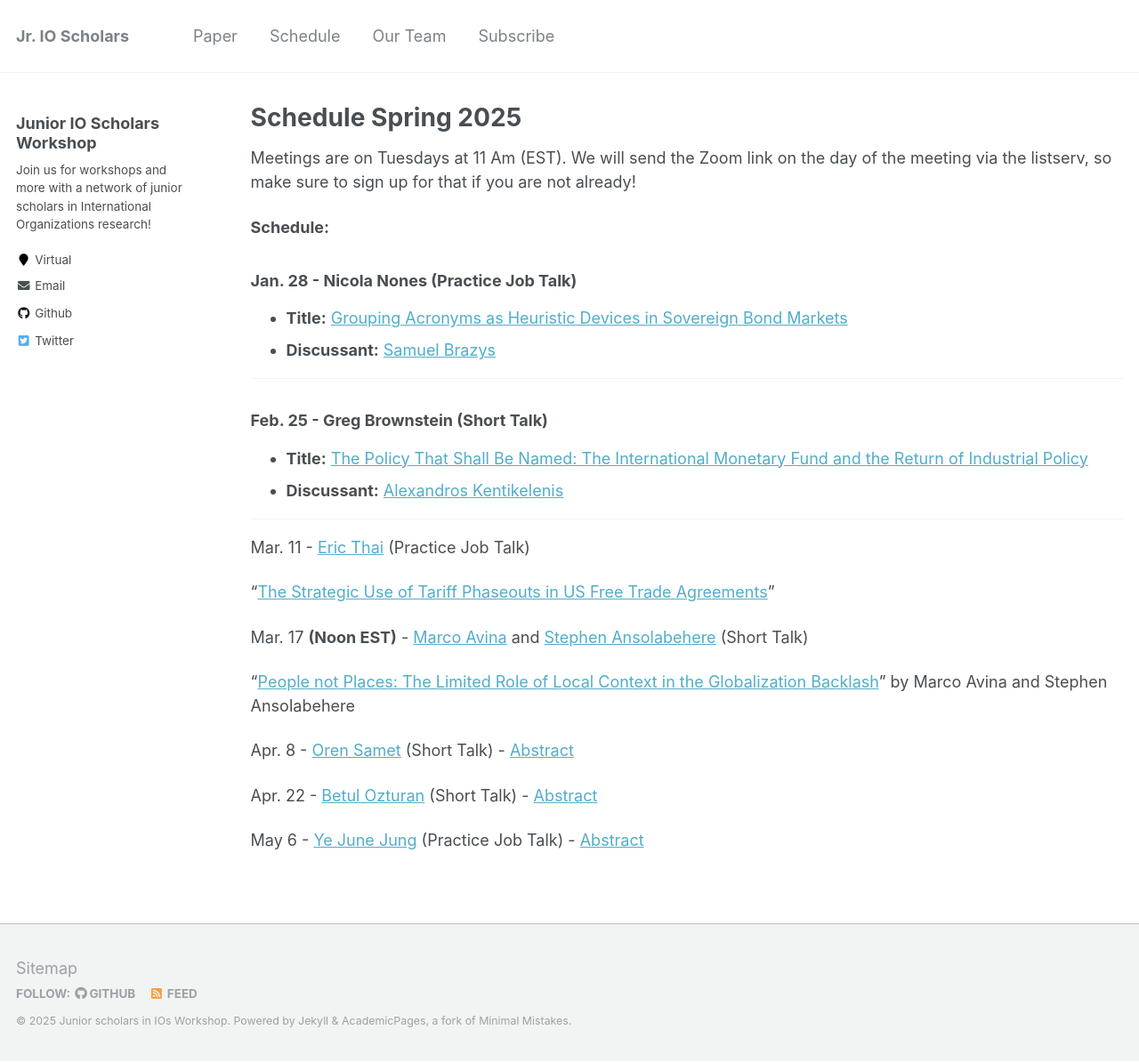
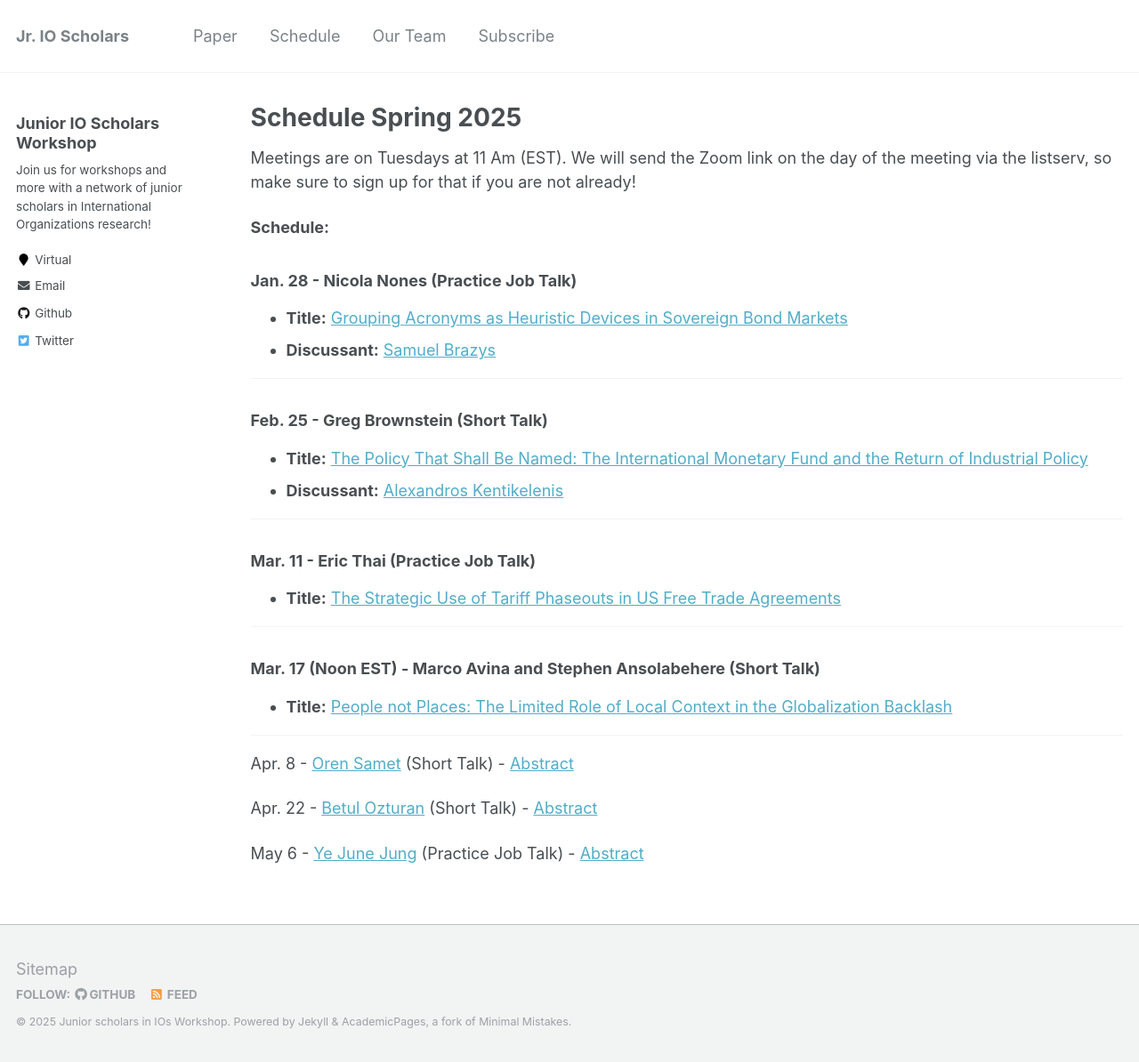
Before and after one commit to IO-workshop/IO-workshop.github.io, a Jekyll site: the page built from _pages/schedule.md, in a window 1280 px wide and 1194 px high. Shown: the whole window at 89% size. Built offline with Jekyll 4.4.1, drawn with Linux system fonts in a browser that asks for light colours.

Commit message:
Update schedule.md

```diff
--- a/_pages/schedule.md
+++ b/_pages/schedule.md
@@ -22,14 +22,17 @@ Meetings are on Tuesdays at 11 Am (EST). We will send the Zoom link on the day o
 
 ---
 
-Mar. 11 - [Eric Thai](https://www.linkedin.com/in/ericthai98/) (Practice Job Talk)
+### Mar. 11 - Eric Thai (Practice Job Talk)
 
-"[The Strategic Use of Tariff Phaseouts in US Free Trade Agreements](https://io-workshop.github.io/files/25.2.19.JMP_Feb2025_draft.pdf)"
+- **Title:** [The Strategic Use of Tariff Phaseouts in US Free Trade Agreements](https://io-workshop.github.io/files/25.2.19.JMP_Feb2025_draft.pdf)
 
+---
 
-Mar. 17 **(Noon EST)** - [Marco Avina](https://www.marcomavina.com) and [Stephen Ansolabehere](https://hls.harvard.edu/faculty/stephen-d-ansolabehere/) (Short Talk)
+### Mar. 17 (Noon EST) - Marco Avina and Stephen Ansolabehere (Short Talk)
 
-"[People not Places: The Limited Role of Local Context in the Globalization Backlash](https://io-workshop.github.io/files/Avina_context_globalization_2025.pdf)" by Marco Avina and Stephen Ansolabehere
+- **Title:** [People not Places: The Limited Role of Local Context in the Globalization Backlash](https://io-workshop.github.io/files/Avina_context_globalization_2025.pdf)
+
+---
 
 Apr. 8 - [Oren Samet](https://www.orensamet.com) (Short Talk) - [Abstract](https://io-workshop.github.io/files/Samet_abstract_2025.pdf)
 
```
